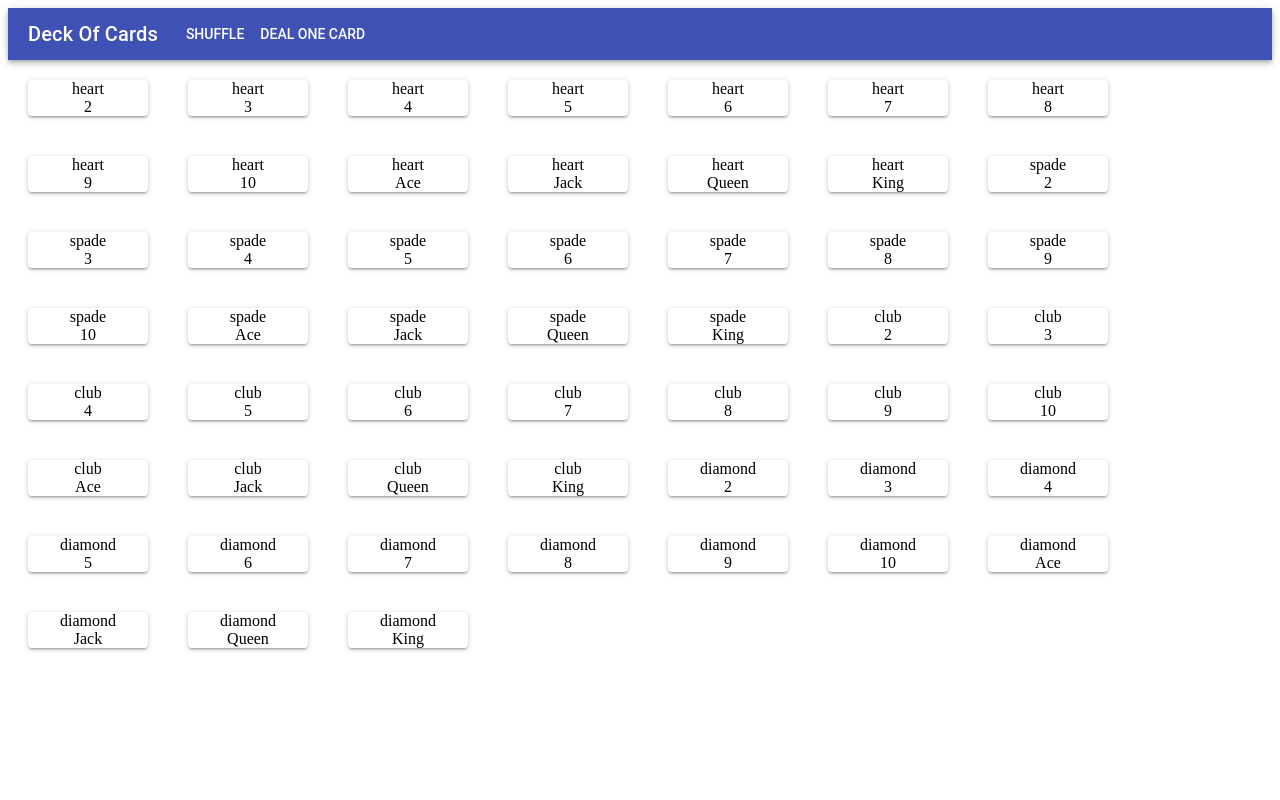
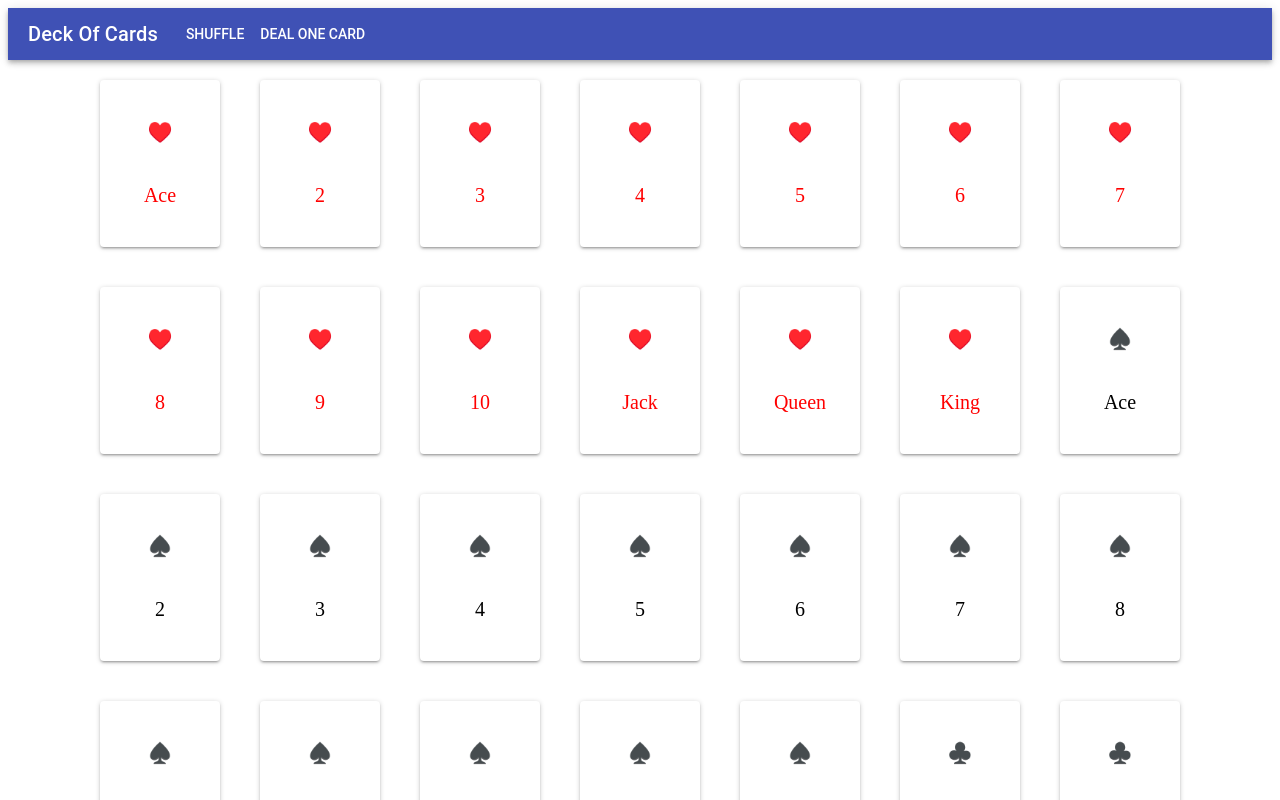
Before and after one commit to kzde/deck-of-cards, a React app: page / in a window 1280 px wide. Shown: the top 800 px of the page. Built offline with nearby package versions, Linux system fonts and the light colour scheme; the HTML template or start-up script is replaced by a standard one.

Commit message:
add dealOneCard function

```diff
--- a/src/App.js
+++ b/src/App.js
@@ -1,6 +1,5 @@
 import React, { Component, Fragment } from 'react';
-import generateCards from './helpers/generateCards';
-import shuffle from './helpers/shuffle';
+import {shuffle, generateCards, dealOneCard} from './helpers/index';
 import Header from '../src/components/Header/Header';
 import CardContainer from '../src/components/CardContainer/CardContainer';
 
@@ -9,15 +8,45 @@ class App extends Component {
     constructor() {
         super();
         this.state = {
-            cards: generateCards()
+            card: {},
+            cards: generateCards(),
+            dealOneCard: false,
+            shuffleForDealOneCard: false
         }
         this.handleShuffle = this.handleShuffle.bind(this);
+        this.handleDealOneCard = this.handleDealOneCard.bind(this);
     }
 
     handleShuffle(){
-        const cardsShuffled = shuffle(this.state.cards);
+        if(this.state.cards.length === 0) {
+            this.setState({
+                cards: shuffle(generateCards())
+            })
+        } else {
+            this.setState({
+                cards: shuffle(this.state.cards)
+            })
+        }
         this.setState({
-            cards: cardsShuffled
+            card: {},
+            dealOneCard: false,
+            shuffleForDealOneCard: false
+        })
+    }
+
+    handleDealOneCard(){
+        if(!this.state.shuffleForDealOneCard) {
+            shuffle(this.state.cards);
+            this.setState({
+                shuffleForDealOneCard: true
+            })
+        }
+        const {card, cards} = dealOneCard(this.state.cards);
+
+        this.setState({
+            card,
+            cards,
+            dealOneCard: true
         })
     }
 
@@ -26,8 +55,13 @@ class App extends Component {
             <Fragment>
                 <Header
                     handleShuffle={this.handleShuffle}
+                    handleDealOneCard={this.handleDealOneCard}
                 />
-                <CardContainer cards={this.state.cards} />
+                <CardContainer
+                    card={this.state.card}
+                    cards={this.state.cards}
+                    dealOneCard={this.state.dealOneCard}
+                />
             </Fragment>
         )
     }
--- a/src/components/Card/Card.js
+++ b/src/components/Card/Card.js
@@ -1,5 +1,6 @@
 import React from 'react';
 import Paper from '@material-ui/core/Paper';
+import suits from '../../constant/index';
 import './Card.scss';
 
 const Card = (props) => {
@@ -7,8 +8,8 @@ const Card = (props) => {
     return (
         <div className="Card">
             <Paper>
-                <div>{card.group}</div>
-                <div>{card.value}</div>
+                <div>{suits[card.group]}</div>
+                <div className={card.group}>{card.value}</div>
             </Paper>
         </div>
     )
--- a/src/components/Card/Card.scss
+++ b/src/components/Card/Card.scss
@@ -6,5 +6,12 @@
         display: flex;
         flex-direction: column;
         align-items: center;
+        padding: 20px;
+        font-size: 20px;
+    }
+
+    .heart,
+    .diamond {
+        color: red;
     }
 }
--- a/src/components/CardContainer/CardContainer.js
+++ b/src/components/CardContainer/CardContainer.js
@@ -4,11 +4,28 @@ import './CardContainer.scss';
 
 const CardContainer = (props) => {
 
+    const displayAllCard = () => {
+        return props.cards.map((card, index) => <Card key={index} card={card} />)
+    }
+
+    const displayOneCard = () => {
+        return (
+            <div className="onecarddisplay">
+                <div>Rest cards : {props.cards.length}</div>
+                {props.cards.length !== 0 ?
+                    <Card card={props.card} /> :
+                    <div>No more card, click shuffle to restart</div>
+                }
+            </div>
+        )
+    }
+
     return (
         <div className="CardContainer">
-            {props.cards.map((card, index ) => {
-                return (<Card key={index} card={card} />)
-            })}
+            {
+                props.dealOneCard ? displayOneCard() :
+                    displayAllCard()
+            }
         </div>
     )
 }
--- a/src/components/CardContainer/CardContainer.scss
+++ b/src/components/CardContainer/CardContainer.scss
@@ -2,4 +2,17 @@
     display: flex;
     flex-direction: row;
     flex-wrap: wrap;
+    justify-content: center;
+
+    .onecarddisplay {
+        display: flex;
+        flex-direction: column;
+        align-items: center;
+        margin: 0 auto;
+        margin-top: 30;
+
+        div {
+            margin: 15px
+        }
+    }
 }
--- a/src/components/Header/Header.js
+++ b/src/components/Header/Header.js
@@ -6,7 +6,8 @@ import './Header.scss';
 
 const Header = (props) => {
 
-    const shuffleHandler = () => props.handleShuffle()
+    const shuffleHandler = () => props.handleShuffle();
+    const dealOneCardHandler = () => props.handleDealOneCard();
 
     return (
         <div className="Header">
@@ -15,7 +16,7 @@ const Header = (props) => {
                     Deck Of Cards
                 </Typography>
                 <Button color="inherit" onClick={shuffleHandler}>Shuffle</Button>
-                <Button color="inherit">Deal One Card</Button>
+                <Button color="inherit" onClick={dealOneCardHandler}>Deal One Card</Button>
             </AppBar>
         </div>
     )
--- /dev/null
+++ b/src/constant/index.js
@@ -0,0 +1,7 @@
+const suits = {
+    heart: '♥️',
+    spade: '♠️',
+    club: '♣️',
+    diamond: '♦️'
+}
+export default suits;
--- a/src/helpers/generateCards.js
+++ /dev/null
@@ -1,16 +0,0 @@
-const generateCards = () => {
-    const cards = [];
-    const groups = ['heart', 'spade', 'club', 'diamond'];
-    const cardValues = ['2', '3', '4', '5', '6', '7', '8', '9', '10', 'Ace', 'Jack', 'Queen', 'King'];
-    groups.forEach(group => {
-        cardValues.forEach(value => {
-            cards.push({
-                group,
-                value
-            })
-        })
-    })
-    return cards;
-}
-
-export default generateCards;
--- /dev/null
+++ b/src/helpers/index.js
@@ -0,0 +1,39 @@
+const getRandomIndex = v => Math.floor(Math.random() * Math.floor(v))
+
+export const shuffle = array => {
+    const arrLength = array.length;
+    for (let i = arrLength - 1; i > 0; i--) {
+        let randomIndex = getRandomIndex(i + 1);
+        let tmp = array[i];
+        array[i] = array[randomIndex];
+        array[randomIndex] = tmp;
+    }
+    return array;
+}
+
+export const generateCards = () => {
+    const cards = [];
+    const groups = ['heart', 'spade', 'club', 'diamond'];
+    const cardValues = ['Ace', '2', '3', '4', '5', '6', '7', '8', '9', '10', 'Jack', 'Queen', 'King'];
+    groups.forEach(group => {
+        cardValues.forEach(value => {
+            cards.push({
+                group,
+                value
+            })
+        })
+    })
+    return cards;
+}
+
+export const dealOneCard = cards => {
+    if (cards.length > 1) {
+        const index = getRandomIndex(cards.length);
+        const card = cards[index];
+        cards.splice(index, 1);
+        return { cards, card };
+    } else if (cards.length === 1) {
+        return { cards: [], card: cards[0] }
+    }
+    return { cards: [], card: {} };
+}
--- a/src/helpers/shuffle.js
+++ /dev/null
@@ -1,14 +0,0 @@
-const shuffle = (array) => {
-    const arrLength = array.length;
-    for(let i = arrLength - 1 ; i > 0; i--){
-        let randomIndex = getRandomIndex(i+1);
-        let tmp = array[i];
-        array[i] = array[randomIndex];
-        array[randomIndex] = tmp;
-    }
-    return array;
-}
-
-const getRandomIndex = v => Math.floor(Math.random() * Math.floor(v))
-
-export default shuffle;
```
Also changed, not shown: 2 other files (tests, documents, lock files or other folders).
